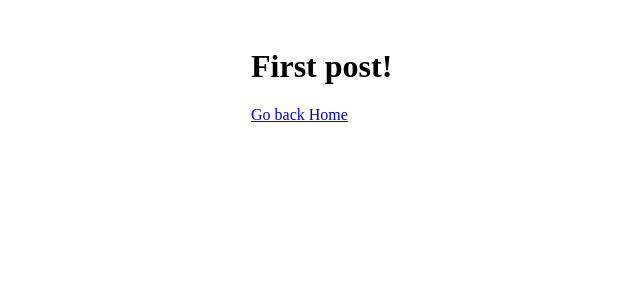
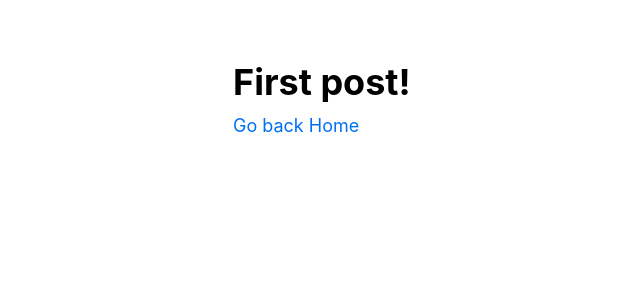
Before and after one commit to essjay05/100DaysOfCode_next-js-first-app-vercel-tutorial, a Next.js app: page /posts/first-post in a window 1280 px wide. Shown: the top 300 px of the page, without its empty margins (101-741 px from the left). Built offline with nearby package versions, Linux system fonts and the light colour scheme.

Commit message:
Changed scss files to css files. Updated globals.css file. Created overall _app.js in pages to apply global styles to.

```diff
--- a/components/Layout.js
+++ b/components/Layout.js
@@ -1,4 +1,4 @@
-import styles from './Layout.module.scss'
+import styles from './Layout.module.css'
 
 export default function ({ children }) {
   return <div className={styles.container}>{ children }</div>
--- /dev/null
+++ b/pages/_app.js
@@ -0,0 +1,5 @@
+import '../styles/globals.css'
+
+export default function App({ Component, pageProps }) {
+  return <Component {...pageProps} />
+}
--- a/styles/globals.css
+++ b/styles/globals.css
@@ -2,22 +2,28 @@
 body {
   padding: 0;
   margin: 0;
-  font-family: Inter, -apple-system, BlinkMacSystemFont, Segoe UI, Roboto,
-    Oxygen, Ubuntu, Cantarell, Fira Sans, Droid Sans, Helvetica Neue, sans-serif;
-}
-
-a {
-  color: inherit;
-  text-decoration: none;
+  font-family: -apple-system, BlinkMacSystemFont, Segoe UI, Roboto, Oxygen,
+    Ubuntu, Cantarell, Fira Sans, Droid Sans, Helvetica Neue, sans-serif;
+  line-height: 1.6;
+  font-size: 18px;
 }
 
 * {
   box-sizing: border-box;
 }
 
+a {
+  color: #0070f3;
+  text-decoration: none;
+}
+
+a:hover {
+  text-decoration: underline;
+}
+
 img {
   max-width: 100%;
-  height: auto;
+  display: block;
 }
 
 h1,
```
Also changed, not shown: components/Layout.module.css (renamed from components/Layout.module.scss).
